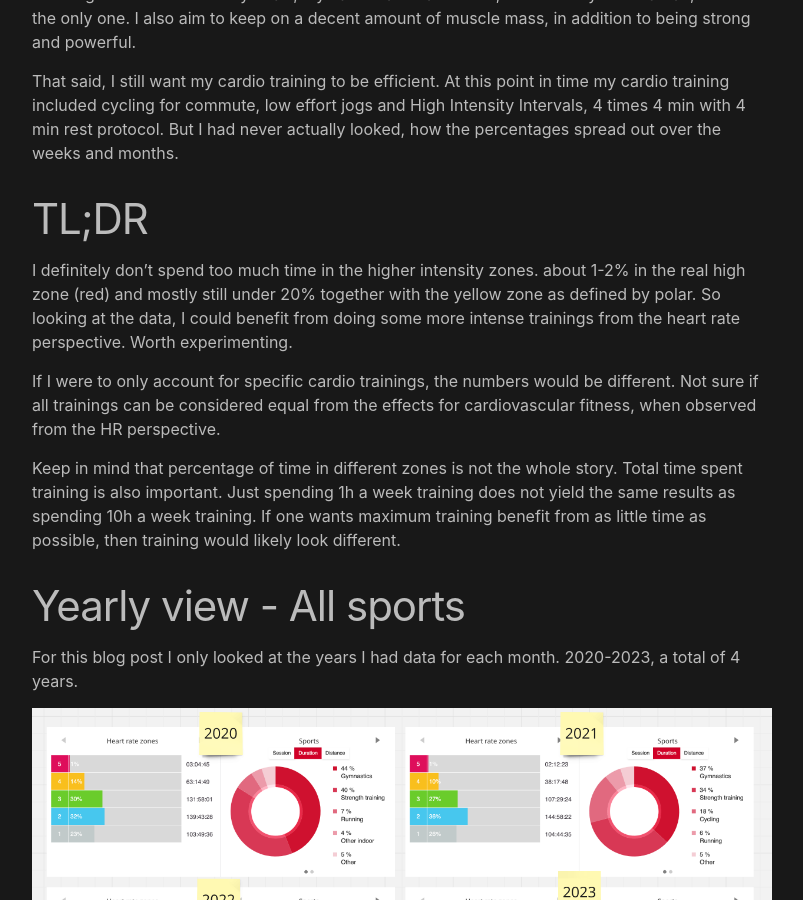
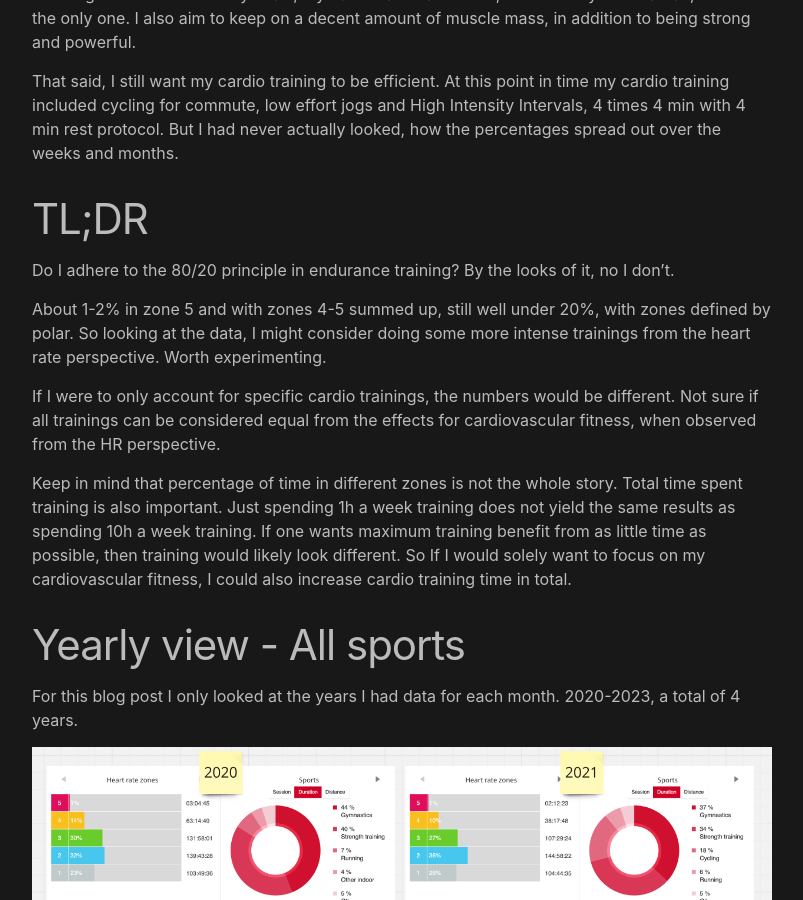
Before and after one commit to sremm/sremm.github.io, a Jekyll site: the page built from _posts/2024-07-19-heart-rate-zones.md, in a window 1280 px wide and 900 px high, scrolled down 1068 px. Shown: the whole window, without its empty margins (238-1041 px from the left). Built offline with Jekyll 4.4.1, drawn with Linux system fonts in a browser that asks for light colours; our own code applies the rules of GitHub Pages for plain Markdown files.

Commit message:
update TL;DR

```diff
--- a/_posts/2024-07-19-heart-rate-zones.md
+++ b/_posts/2024-07-19-heart-rate-zones.md
@@ -21,11 +21,13 @@ That said, I still want my cardio training to be efficient. At this point in tim
 
 # TL;DR
 
-I definitely don't spend too much time in the higher intensity zones. about 1-2% in the real high zone (red) and mostly still under 20% together with the yellow zone as defined by polar. So looking at the data, I could benefit from doing some more intense trainings from the heart rate perspective. Worth experimenting.
+Do I adhere to the 80/20 principle in endurance training? By the looks of it, no I don't.
+
+About 1-2% in zone 5 and with zones 4-5 summed up, still well under 20%, with zones defined by polar. So looking at the data, I might consider doing some more intense trainings from the heart rate perspective. Worth experimenting.
 
 If I were to only account for specific cardio trainings, the numbers would be different. Not sure if all trainings can be considered equal from the effects for cardiovascular fitness, when observed from the HR perspective.
 
-Keep in mind that percentage of time in different zones is not the whole story. Total time spent training is also important. Just spending 1h a week training does not yield the same results as spending 10h a week training. If one wants maximum training benefit from as little time as possible, then training would likely look different.
+Keep in mind that percentage of time in different zones is not the whole story. Total time spent training is also important. Just spending 1h a week training does not yield the same results as spending 10h a week training. If one wants maximum training benefit from as little time as possible, then training would likely look different. So If I would solely want to focus on my cardiovascular fitness, I could also increase cardio training time in total.
 
 # Yearly view - All sports
 
```
